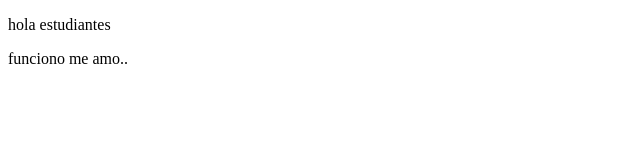
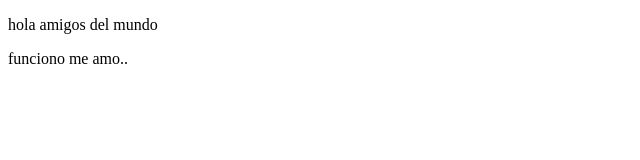
Before and after one commit to pumperextreme/proyectodemocursoprework, a plain HTML site: page index.html in a window 1280 px wide. Shown: the full height of the page, 0-640 px from the left. Drawn offline with Linux system fonts and the light colour scheme.

Commit message:
cambios agregados

```diff
--- a/index.html
+++ b/index.html
@@ -7,7 +7,7 @@
     <title>hola mundo</title>
 </head>
 <body>
-    <p>hola estudiantes</p>
+    <p>hola amigos del mundo</p>
     <article>funciono me amo..</article>
 </body>
 </html>
```
